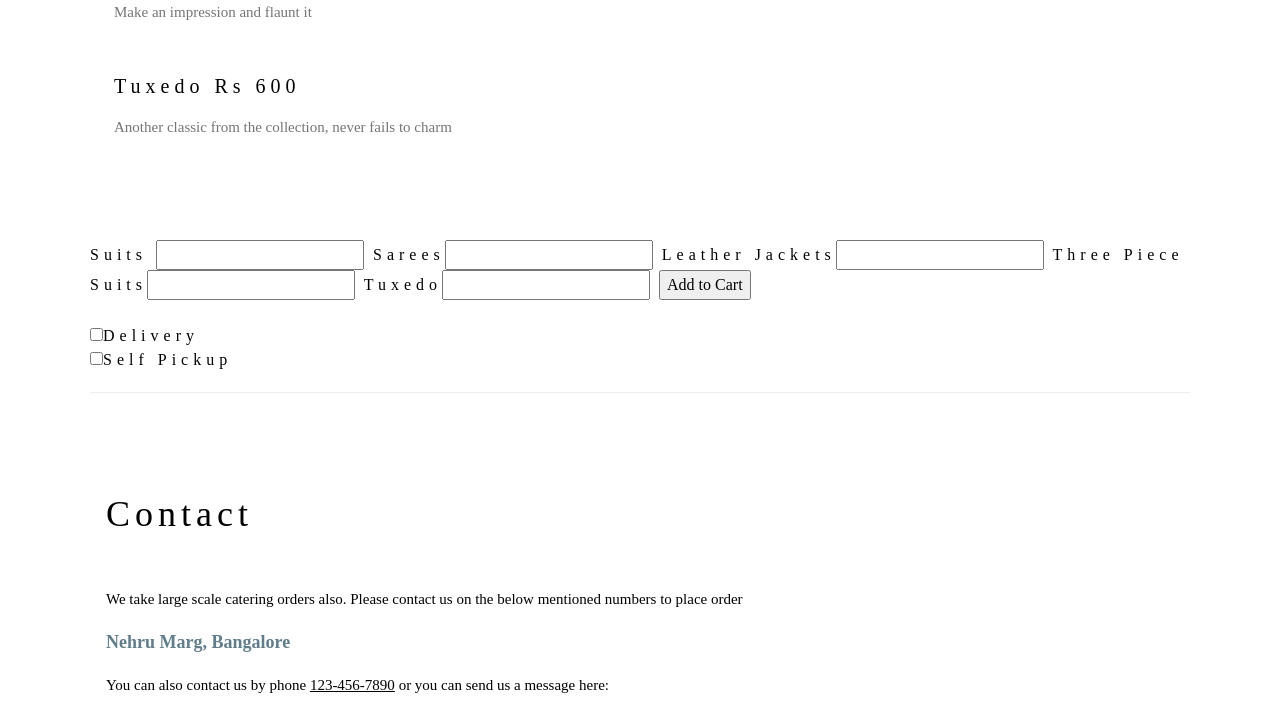
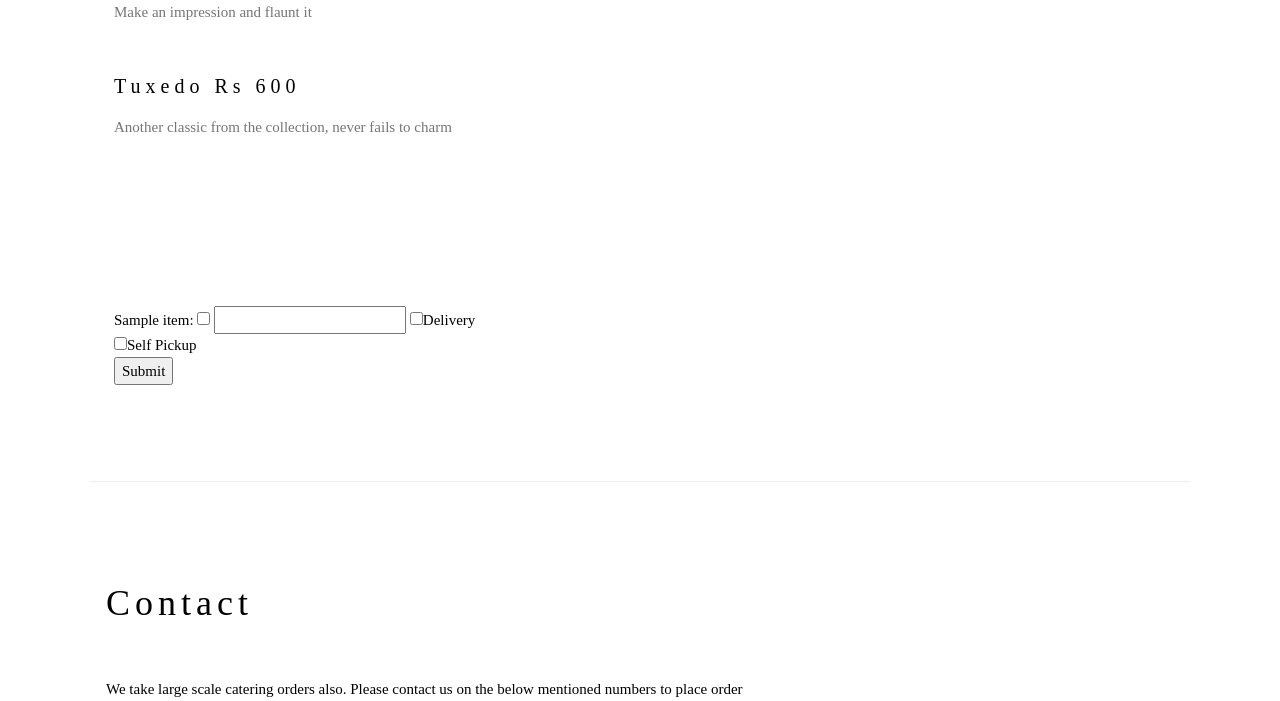
Before and after one commit to bengaluru19/team-18, a Flask app: template templates/vendor1.html in a window 1280 px wide. Shown: the part 1690-2391 px from the top of the page. Run offline with Flask 2, Linux system fonts and the light colour scheme; the template is opened without the code that fills it: most values are stand-ins (such as "Sample title", 1, 10 or a date in 2020).

Commit message:
added cart and updated orders table

```diff
--- a/DatabaseQuery.txt
+++ b/DatabaseQuery.txt
@@ -35,9 +35,7 @@ CREATE TABLE orders(
     typeOfDelivery varchar(50),
     modeOfPayment varchar(50),
     vendorId int,
-    customerId int,
-    productId int,
-    serviceId int
+    customerId int
 );
 
 CREATE TABLE item(
--- a/app.py
+++ b/app.py
@@ -8,6 +8,15 @@ global temp
 temp = False
 conn = connectDB()
 cursor = conn.cursor(dictionary=True)
+
+def login_required(f):
+    @wraps(f)
+    def decorated_function(*args, **kwargs):
+        if 'logged_in' is session:
+            return f(*args, **kwargs)
+        else:
+            return 'cannot access'
+    return decorated_function
 
 @app.route("/")
 def home():
@@ -38,9 +47,24 @@ def search():
 
     return render_template("index.html", users=res)
 
-@app.route("/login")
+@app.route("/login", methods = ['POST','GET'])
 def login():
-    return render_template("login.html")
+    if request.method == 'POST':
+        userdetails = request.form
+        userid = userdetails['email']
+        passwed = userdetails['password']
+        cursor.execute('select * from customers where email = %s', (userid,))
+        res = cursor.fetchone()
+        if(res is None):
+            return 'Invalid credentials'
+        elif(res['password'] == passwed):
+            session['logged_in']=True
+            global temp
+            temp= True
+            session['customerId']=int(res['customerId'])
+            return redirect(url_for('home'))
+    else:
+        return render_template("login.html")
 
 @app.route("/signup")
 def signup():
@@ -53,4 +77,29 @@ def vendorinfo():
 @app.route('/vendor')
 def vendor():
     vendor = request.args.get('vendor')
-    return render_template('vendor'+ vendor +'.html')
+    qs = "SELECT * FROM item i, vendors v WHERE i.vendorId=v.vendorId"
+    cursor.execute(qs)
+    res = cursor.fetchall()
+    return render_template('vendor'+ vendor +'.html', items=res)
+
+@app.route('/cart', methods = ["GET", "POST"])
+def cart():
+    if request.method == 'POST':
+        inc = request.form
+        # print(inc)
+        items = inc.getlist('item')
+        ordrs = {}
+        qs = "SELECT * FROM item WHERE vendorId="+inc['venderId']
+        cursor.execute(qs)
+        res = cursor.fetchall()
+        # print(res, items)
+        for i in items:
+            for j in res:
+                # print(int(i), j["itemid"])
+                if(int(i) == j["itemid"]):
+                    ordrs[i] = [j["itemName"] ,inc['quantity'+str(i)], j["cost"]]
+                    break
+        # print(ordrs)
+        print(session['customerId'])
+        return render_template('cart.html', orders=ordrs, vendor=inc['venderId'])
+    return redirect(url_for("home"))
--- a/templates/login.html
+++ b/templates/login.html
@@ -19,13 +19,13 @@
             <form method="POST" action="/login" class="col s12">
               <div class="row">
                 <div class="input-field col s12">
-                  <input id="email" type="email" class="validate">
+                  <input id="email" type="email" name="email" class="validate">
                   <label for="email">Email</llabel>
                 </div>
               </div>
               <div class="row">
                 <div class="input-field col s12">
-                  <input  id="password" type="password" class="validate">
+                  <input  id="password" type="password" name="password" class="validate">
                   <label for="password">Password</label>
                 </div>
               </div>
--- a/templates/vendor1.html
+++ b/templates/vendor1.html
@@ -77,22 +77,19 @@ h1, h2, h3, h4, h5, h6 {
       <img src="/static/images/Cust_Vendor Link13.jpg" class="w3-round w3-image w3-opacity-min" style="width:100%">
     </div>
   </div>
-  <div>
-    <h6>
-          <form>
-              Suits  <input type="number">
-              Sarees<input type="number">
-              Leather Jackets<input type="number">
-              Three Piece Suits<input type="number">
-              Tuxedo<input type="number">
-              <input type="submit" value="Add to Cart">
+  <div class="w3-row w3-padding-64">
+          <form class="w3-col l6 w3-padding-large" action="/cart" method="POST">
+              {% for item in items %}
+              <label for="{{ item.itemid }}">{{ item.itemName }}:</label>
+              <input type="checkbox" name="item" id="{{ item.itemid }}" value="{{ item.itemid }}">
+              <input type="number" name="quantity{{ item.itemid }}">
+              {% endfor %}
+              <input name="delivery" style="font-family: 'Franklin Gothic Medium', 'Arial Narrow', Arial, sans-serif" type=checkbox value="Delivery">Delivery<br>
+              <input name="delivery" style="font-family: 'Franklin Gothic Medium', 'Arial Narrow', Arial, sans-serif" type="checkbox" value="pickup">Self Pickup<br>
+              <input type="text" name="venderId" value="1" style="display: none">
+              <button type="submit">Submit</button>
             </form>
     <br>
-    <form name="Order Details">
-    <input style="font-family: 'Franklin Gothic Medium', 'Arial Narrow', Arial, sans-serif" type=checkbox>Delivery<br>
-    <input style="font-family: 'Franklin Gothic Medium', 'Arial Narrow', Arial, sans-serif" type="checkbox">Self Pickup
-  </form>
-</h6>
   </div>
 
   <hr>
```
Also changed, not shown: templates/cart.html (added, +18 -0 lines), 1 other file.
